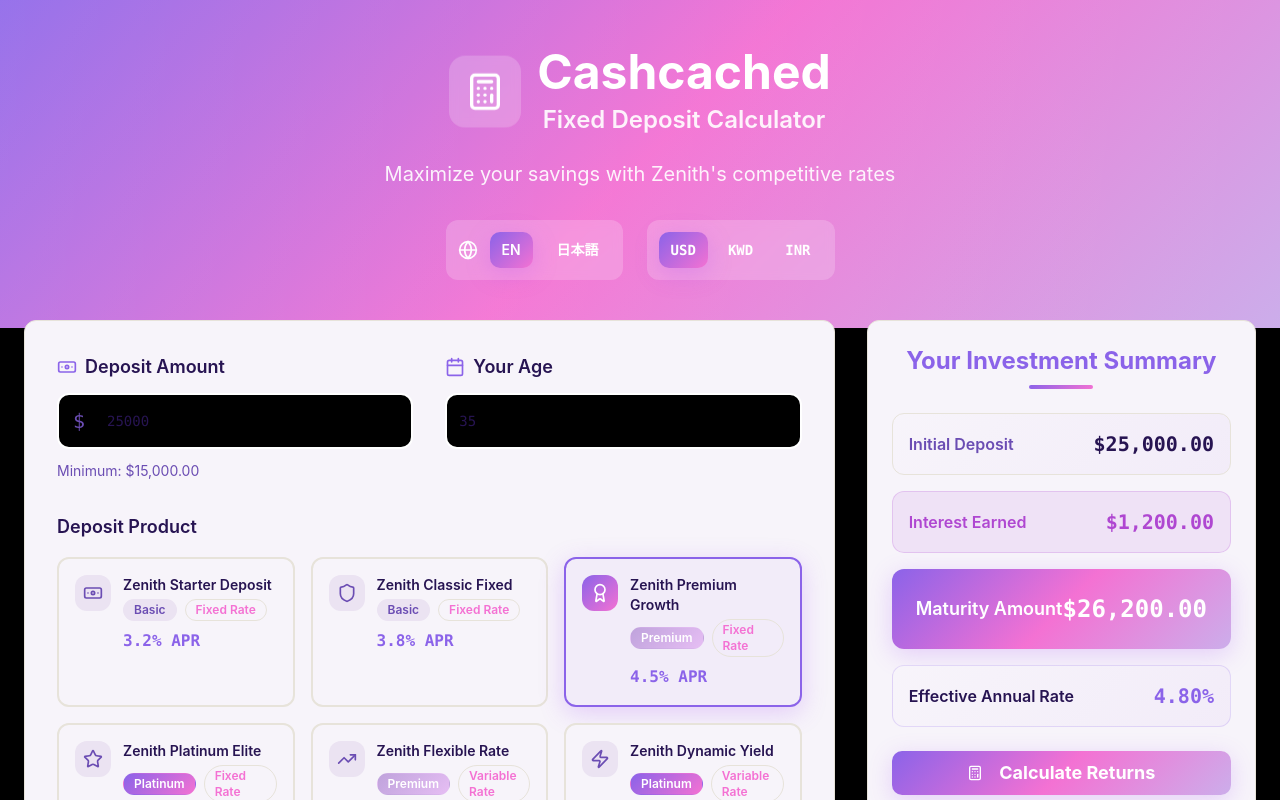
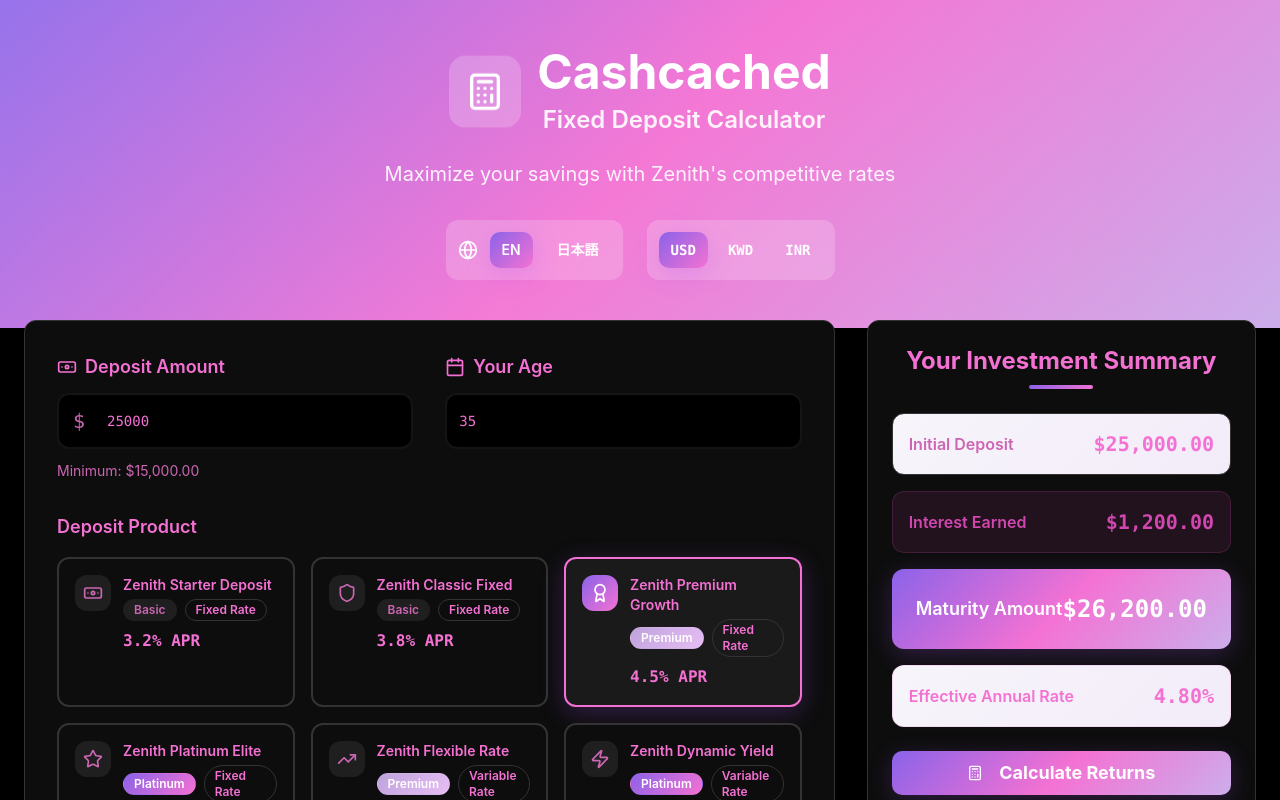
Before and after one commit to Arrowsincoming24/fixed-grow-explorer, a React (Vite) app: page / in a window 1280 px wide. Shown: the top 800 px of the page. Built offline with nearby package versions, Linux system fonts and the light colour scheme.

Commit message:
Update color scheme

```diff
--- a/src/index.css
+++ b/src/index.css
@@ -8,46 +8,46 @@
 
 @layer base {
   :root {
-    /* Core brand colors - Cashcached purple-pink palette */
-    --primary: 258 75% 65%; /* Purple #A855F7 */
-    --primary-end: 315 85% 70%; /* Pink #F061D8 */
-    --primary-foreground: 0 0% 100%;
+    /* Core brand colors - Black and pink palette */
+    --primary: 315 85% 70%; /* Pink #F061D8 */
+    --primary-end: 330 100% 80%; /* Light pink */
+    --primary-foreground: 0 0% 0%; /* Black text on pink */
 
     /* Secondary colors */
-    --secondary-cream: 270 60% 95%; /* Light purple cream */
-    --secondary-bronze: 270 45% 75%; /* Medium purple */
-    --secondary-foreground: 258 70% 25%;
+    --secondary-cream: 0 0% 8%; /* Dark gray */
+    --secondary-bronze: 0 0% 15%; /* Medium dark gray */
+    --secondary-foreground: 315 85% 70%; /* Pink text */
 
     /* Light theme backgrounds */
     --background: 0 0% 0%; /* Black background */
     --foreground: 315 85% 70%; /* Pink text */
 
     /* Card and surface colors */
-    --card: 270 40% 97%; /* Subtle purple tint cards */
-    --card-foreground: 258 60% 20%;
-    --card-secondary: 270 50% 95%; /* Light purple tint */
+    --card: 0 0% 5%; /* Dark gray cards */
+    --card-foreground: 315 85% 70%; /* Pink text on cards */
+    --card-secondary: 0 0% 10%; /* Slightly lighter dark */
 
     /* Muted colors */
-    --muted: 270 35% 92%; /* Light purple-gray */
-    --muted-foreground: 258 40% 50%;
+    --muted: 0 0% 12%; /* Dark muted */
+    --muted-foreground: 315 50% 60%; /* Muted pink */
 
     /* Interactive elements */
-    --accent: 285 70% 85%; /* Light purple accent */
-    --accent-foreground: 258 70% 25%;
+    --accent: 315 85% 70%; /* Pink accent */
+    --accent-foreground: 0 0% 0%; /* Black text on pink */
 
     /* Form elements */
-    --input: 0 0% 100%;
-    --input-foreground: 30 20% 20%;
-    --border: 45 20% 88%;
-    --ring: 30 20% 20%;
+    --input: 0 0% 8%; /* Dark input background */
+    --input-foreground: 315 85% 70%; /* Pink input text */
+    --border: 0 0% 20%; /* Dark border */
+    --ring: 315 85% 70%; /* Pink focus ring */
 
     /* Status colors */
     --destructive: 0 84% 60%;
     --destructive-foreground: 0 0% 100%;
-    --success: 285 60% 55%; /* Purple-tinted success */
-    --success-foreground: 0 0% 100%;
-    --warning: 315 80% 65%; /* Pink-tinted warning */
-    --warning-foreground: 0 0% 100%;
+    --success: 315 60% 55%; /* Pink-tinted success */
+    --success-foreground: 0 0% 0%;
+    --warning: 330 80% 65%; /* Light pink warning */
+    --warning-foreground: 0 0% 0%;
 
     /* Enhanced gradients */
     --gradient-primary: linear-gradient(135deg, hsl(258 75% 65%), hsl(315 85% 70%));
```
